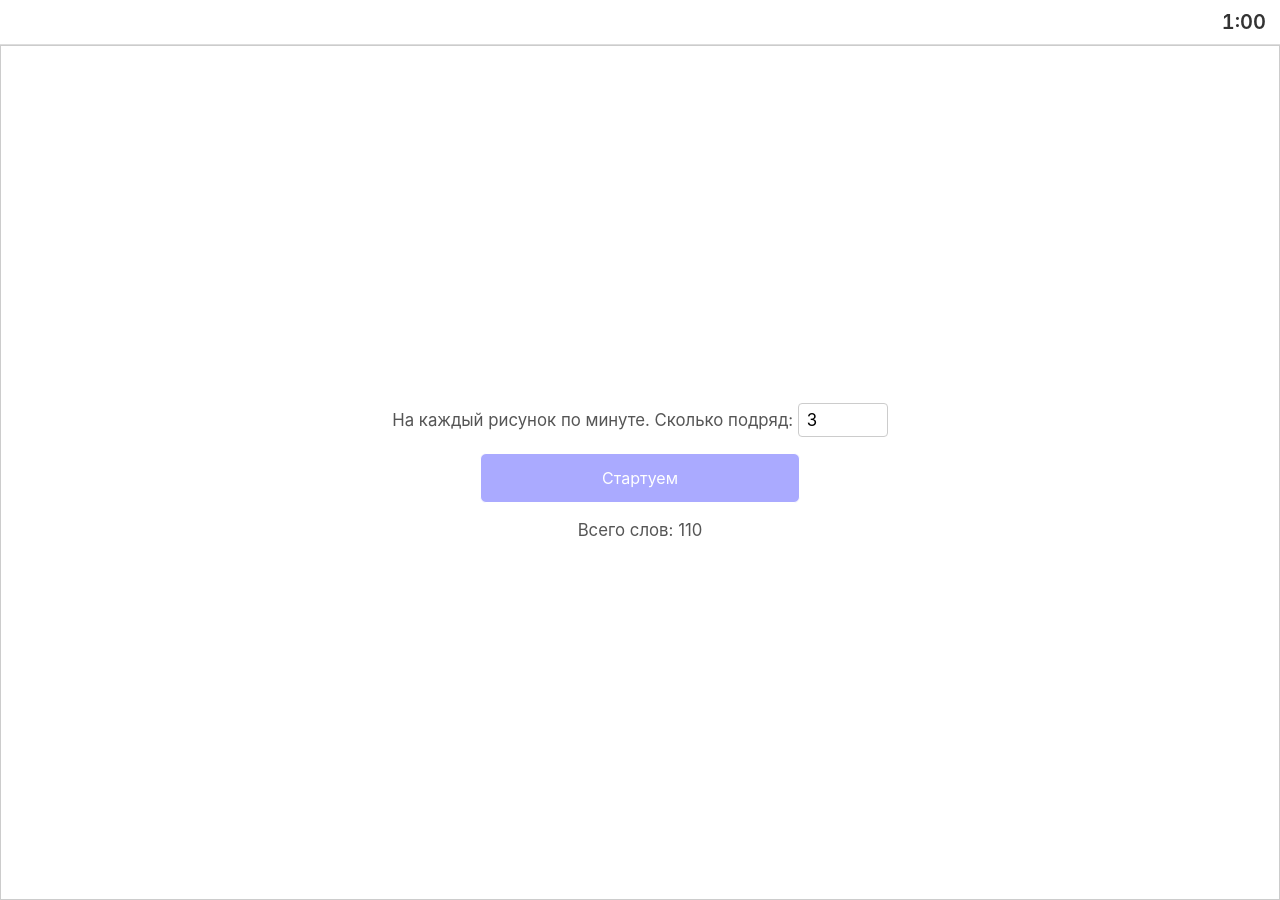
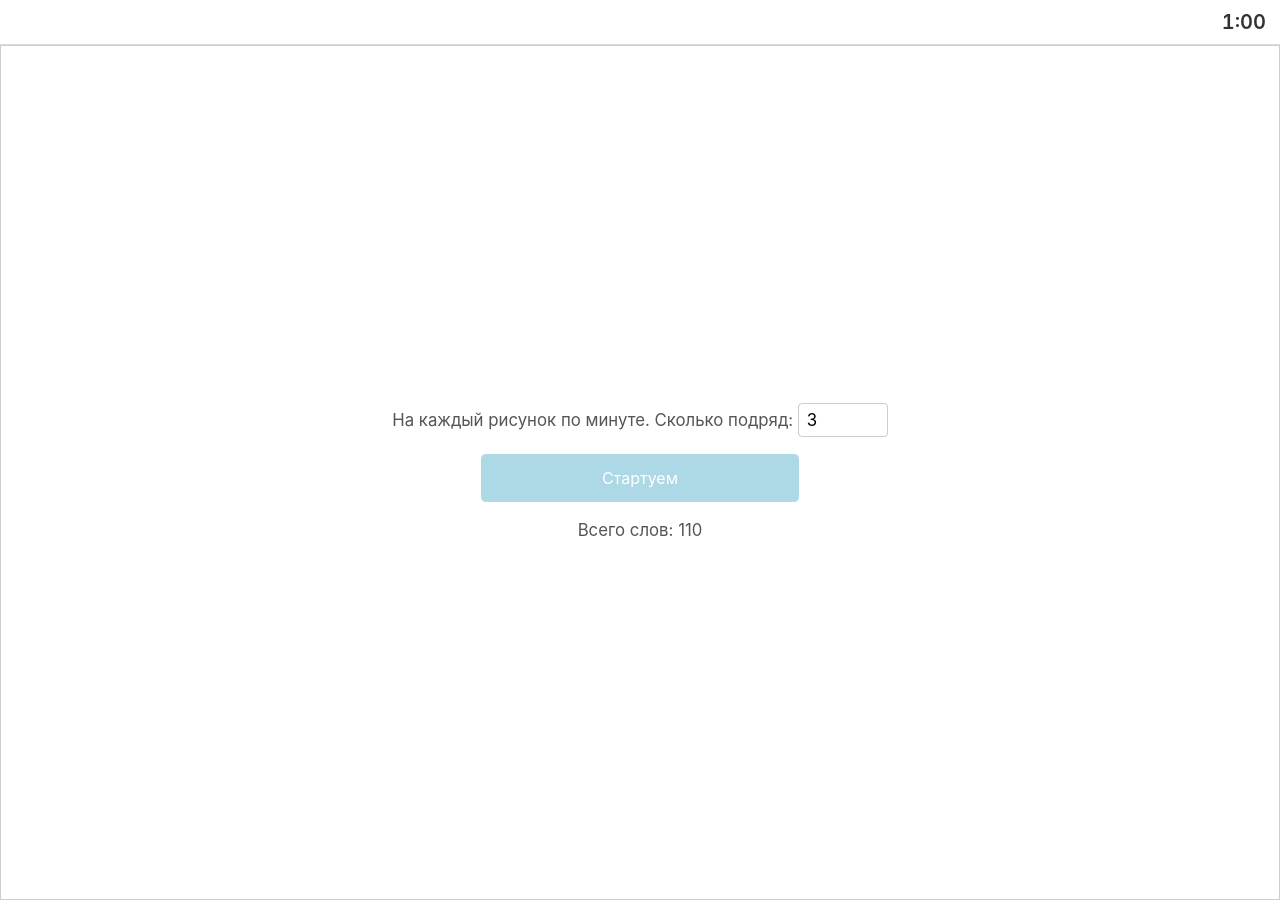
Before and after one commit to alexeyev/alexeyev.github.io, a Jekyll site: the page gym/index.html, which Jekyll copies as it is, in a window 1280 px wide. Built offline with Jekyll 4.4.1, drawn with Linux system fonts in a browser that asks for light colours.

```diff
--- a/gym/index.html
+++ b/gym/index.html
@@ -16,7 +16,7 @@
   canvas { display: block; background: #fff; width: 100%; height: 100%; touch-action: none; cursor: crosshair;}
   footer { display: flex; gap: 8px; padding: 8px; background: #fff; border-top: 1px solid #ddd; }
   button { flex: 1; padding: 14px 10px; font-size: 1em; border: 1px solid #ccc; background: #fafafa; border-radius: 6px; cursor: pointer; font-family: inherit; color: inherit; }
-  button.primary { background: #aaaaff; color: #fff; border-color: #fff; }
+  button.primary { background: #ADD8E6; color: #fff; border-color: #fff; }
   button.danger { background: #fff; color: #c33; border-color: #e2b0b0; }
   button:active { transform: scale(0.98); }
   button:disabled { opacity: 0.5; cursor: not-allowed; }
```
Also changed, not shown: other parts of gym/index.html (+0 -1 lines).
